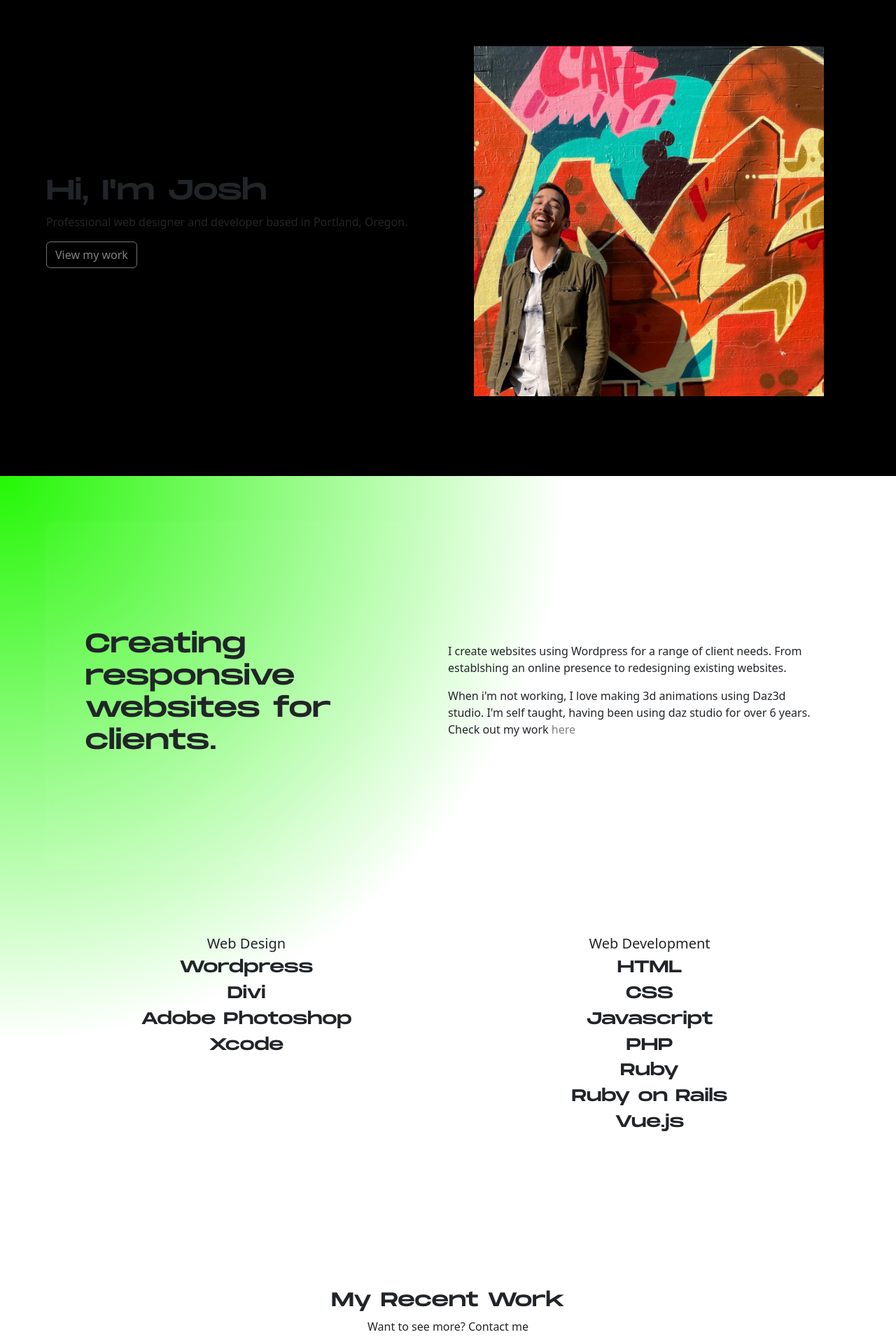
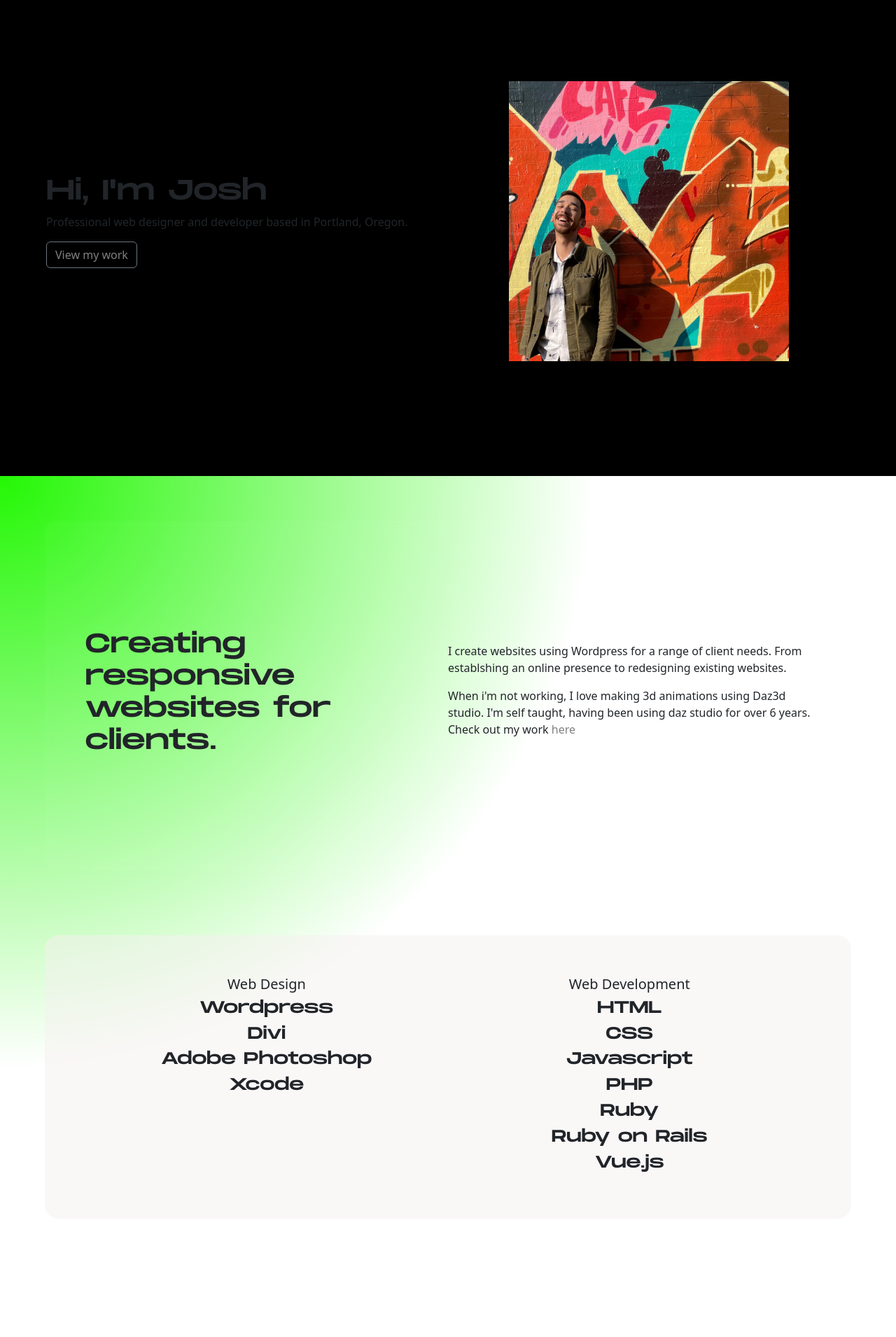
Before and after one commit to joshg1912/josh-portfolio, a website: page index.html in a window 1280 px wide. Shown: the top 1910 px of the page at 70% size. Drawn offline with nearby package versions, Linux system fonts and the light colour scheme.

```diff
--- a/index.html
+++ b/index.html
@@ -17,7 +17,7 @@
                     <p style="font-weight:500">Professional web designer and developer based in Portland, Oregon.</p>
                     <button type="button" class="btn btn-outline-secondary"><a href="#projects">View my work</a></button>
                 </div>
-                <div class="col d-flex justify-content-center photo"><img src="/assets/profile-photo.jpg" width="500" height="500"></div>
+                <div class="col d-flex justify-content-center photo"><img src="/assets/profile-photo.jpg" width="400" height="400"></div>
             </div>
         </section>
         <section id="about">
--- a/style.css
+++ b/style.css
@@ -11,7 +11,9 @@
   background-color: black;
   padding:5%;
  }
-
+ .flex-row {
+  min-height: 500px;
+ }
  #about {
     padding:5%;
     min-height: 55vh;
@@ -44,6 +46,11 @@
     .row-3 {
       margin-top: 8%;
       margin-bottom:8%;
+      padding: 5%;
+      background: rgba(245, 239, 239, 0.500);
+      border-radius: 20px;
+      backdrop-filter: blur(5px);
+      -webkit-backdrop-filter: blur(5px);
     }
 
     h4 {
```
